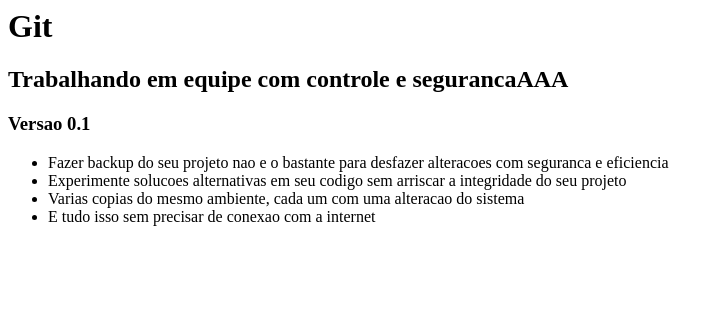
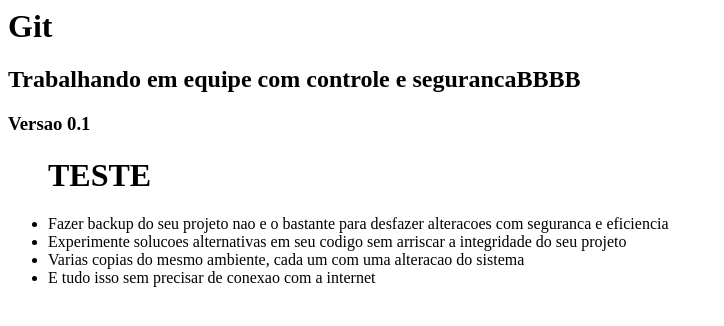
Before and after one commit to arthurpr/curso-git, a plain HTML site: page index.html in a window 1280 px wide. Shown: the whole page, without its empty margins (0-724 px from the left). Drawn offline with Linux system fonts and the light colour scheme.

Commit message:
Adicionei H1

```diff
--- a/index.html
+++ b/index.html
@@ -6,9 +6,10 @@
 
 	<body>
 		<h1>Git</h1>
-		<h2>Trabalhando em equipe com controle e segurancaAAA</h2>
+		<h2>Trabalhando em equipe com controle e segurancaBBBB</h2>
 		<h3>Versao 0.1</h3>
 		<ul>
+			<h1>TESTE</h1>
 			<li>Fazer backup do seu projeto nao e o bastante para desfazer
 			alteracoes com seguranca e eficiencia</li>
 			<li>Experimente solucoes alternativas em seu codigo sem arriscar
```
